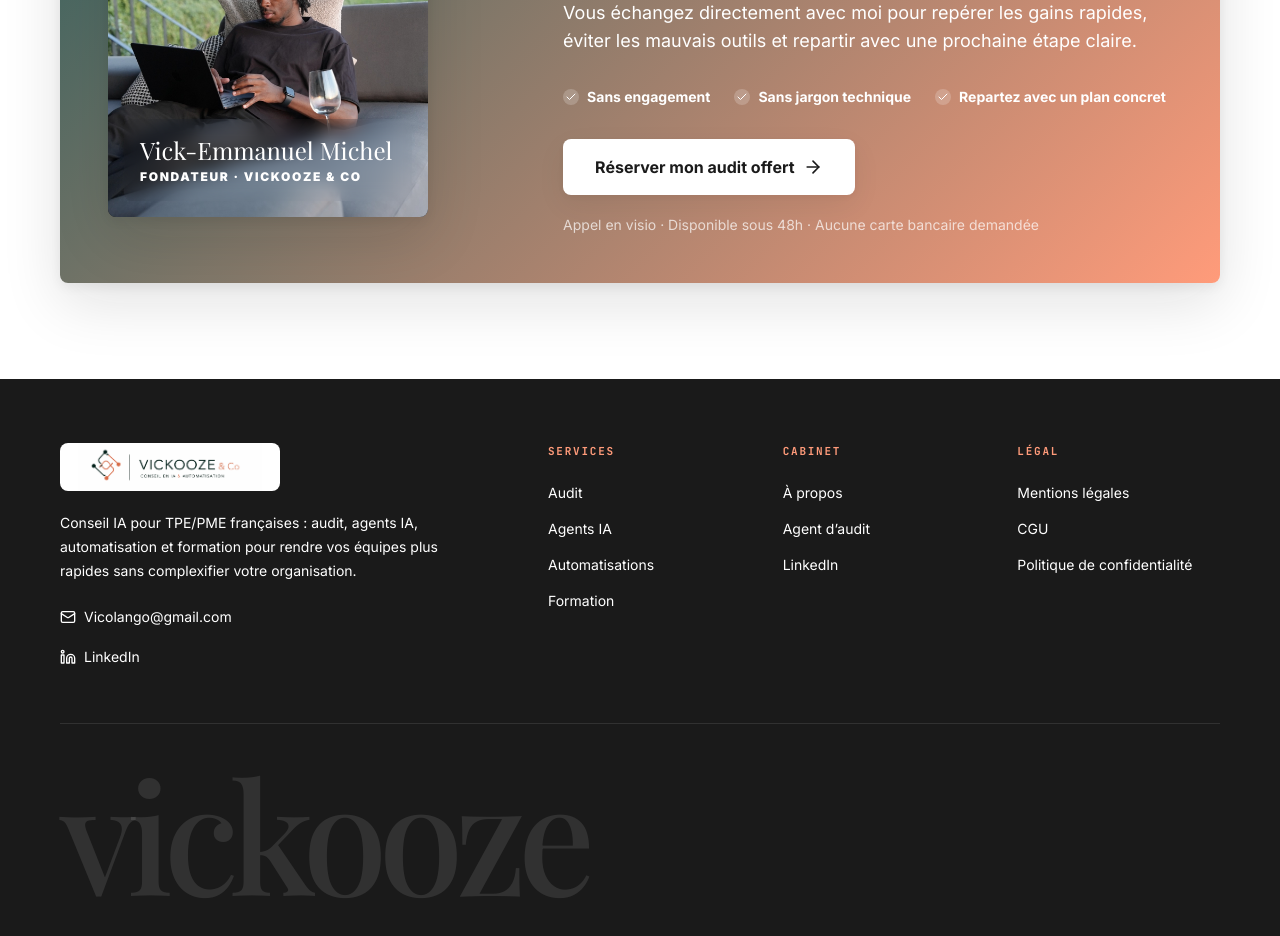
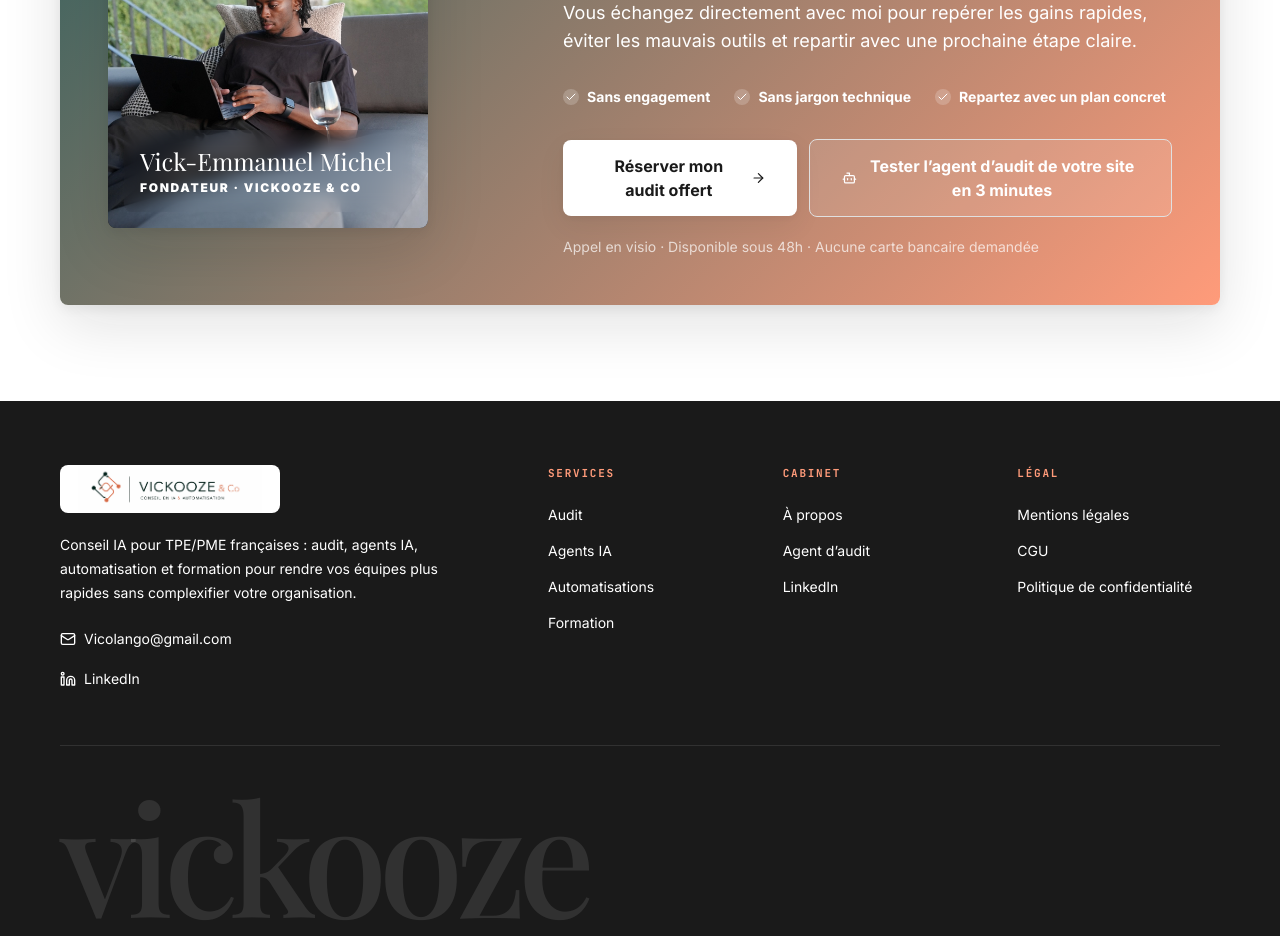
Before and after one commit to vickmichel1999-sudo/vickooze-co, a Next.js app: page /audit in a window 1280 px wide. Shown: the part 8560-9496 px from the top of the page. Built offline with nearby package versions, Linux system fonts and the light colour scheme; a web font is replaced by a local one.

Commit message:
Add audit agent CTA to final audit section

```diff
--- a/app/audit/page.tsx
+++ b/app/audit/page.tsx
@@ -658,7 +658,7 @@
         </div>
       </section>
 
-      <FinalCTA />
+      <FinalCTA showAgentAuditCta />
     </>
   );
 }
--- a/components/FinalCTA.tsx
+++ b/components/FinalCTA.tsx
@@ -1,6 +1,6 @@
 import Image from "next/image";
 import Link from "next/link";
-import { ArrowRight, Check } from "lucide-react";
+import { ArrowRight, Bot, Check } from "lucide-react";
 
 import { Reveal } from "@/components/Reveal";
 import { Button } from "@/components/ui/button";
@@ -12,7 +12,7 @@
   "Repartez avec un plan concret"
 ];
 
-export function FinalCTA() {
+export function FinalCTA({ showAgentAuditCta = false }: { showAgentAuditCta?: boolean } = {}) {
   return (
     <section className="bg-white py-16 md:py-24">
       <div className="section-shell">
@@ -56,12 +56,26 @@
                 ))}
               </ul>
 
-              <Button asChild size="xl" variant="light" className="mt-8 w-full sm:w-auto">
-                <Link href={BOOKING_PATH}>
-                  Réserver mon audit offert
-                  <ArrowRight className="ml-2 h-5 w-5" />
-                </Link>
-              </Button>
+              <div className="mt-8 flex flex-col gap-3 sm:flex-row sm:items-center sm:justify-center lg:justify-start">
+                <Button asChild size="xl" variant="light" className="w-full sm:w-auto">
+                  <Link href={BOOKING_PATH}>
+                    Réserver mon audit offert
+                    <ArrowRight className="ml-2 h-5 w-5" />
+                  </Link>
+                </Button>
+                {showAgentAuditCta ? (
+                  <Button
+                    asChild
+                    size="xl"
+                    className="w-full border border-white/28 bg-white/10 text-white shadow-none hover:-translate-y-0.5 hover:bg-white hover:text-charcoal sm:w-auto"
+                  >
+                    <Link href="/agent-audit">
+                      <Bot className="mr-2 h-5 w-5" />
+                      Tester l’agent d’audit de votre site en 3 minutes
+                    </Link>
+                  </Button>
+                ) : null}
+              </div>
               <p className="mt-5 text-sm text-white/70">
                 Appel en visio · Disponible sous 48h · Aucune carte bancaire demandée
               </p>
```
